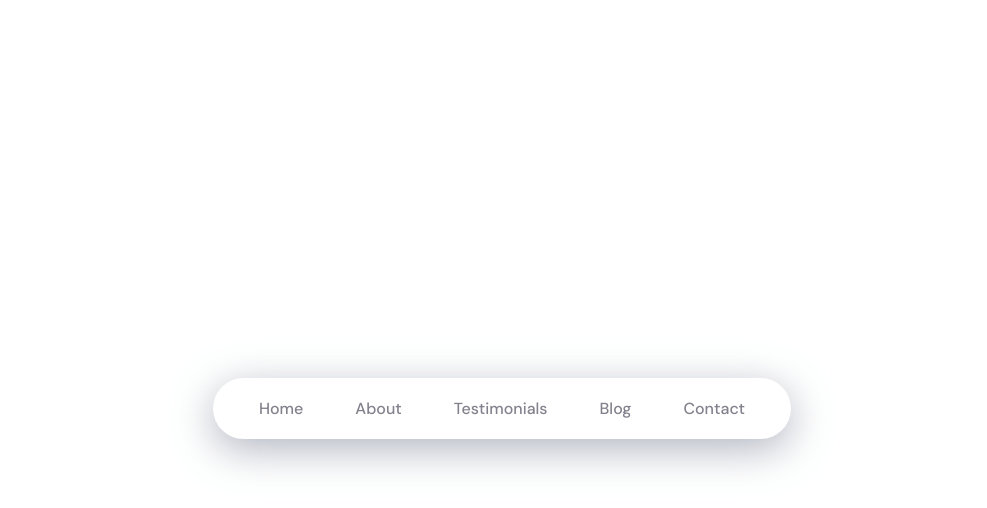
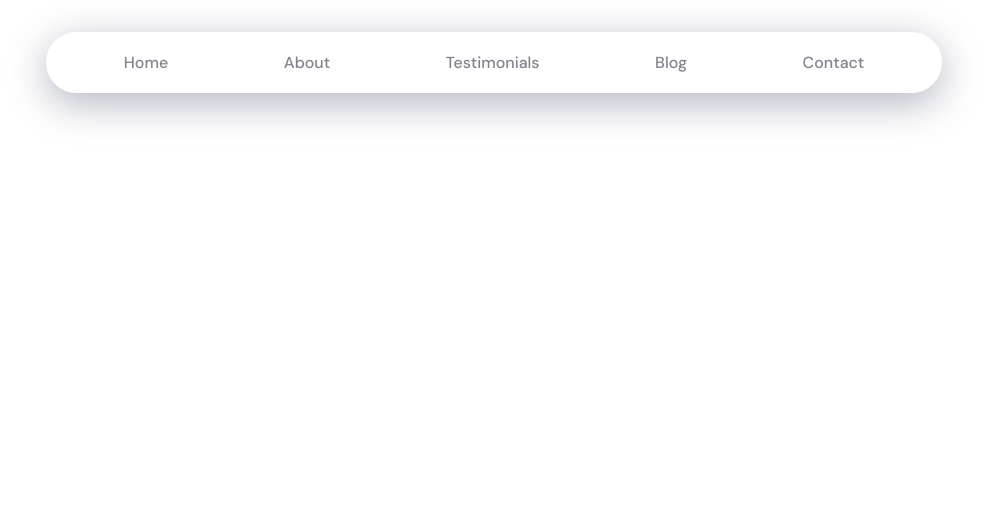
Before and after one commit to RenzoJose/nav-bar, a plain HTML site: page index.html in a window 1280 px wide. Shown: the whole page, without its empty margins (146-1133 px from the left). Drawn offline with Linux system fonts and the light colour scheme.

Commit message:
actualizacion-2

```diff
--- a/index.html
+++ b/index.html
@@ -3,7 +3,7 @@
   <head>
     <meta charset="UTF-8" />
     <meta name="viewport" content="width=device-width, initial-scale=1.0" />
-    <title>NAV BAR ANIMADO CON CSS</title>
+    <title>NAV-BAR ANIMADO CON CSS</title>
     <link rel="stylesheet" href="style.css" />
   </head>
   <body>
@@ -16,5 +16,5 @@
       <span class="nav-indicator"></span>
     </nav>
   </body>
-  <!-- <script src="script.js"></script> -->
+  <script src="script.js"></script>
 </html>
--- a/style.css
+++ b/style.css
@@ -3,81 +3,69 @@
   box-sizing: border-box;
 }
 
-body {
-  text-align: center;
-  display: -webkit-box;
+.nav {
+  position: relative;
   display: flex;
-  height: 100vh;
-  width: 100%;
-
-  justify-content: center;
-
-  align-items: center;
+  justify-content: space-around;
+  width: 70vw;
   padding: 0 20px;
-  /* background-image: url("https://www.toptal.com/designers/subtlepatterns/patterns/debut_light.png"); */
-}
-
-.nav {
-  /* display: -webkit-inline-box; */
-  display: inline-flex;
-  position: relative;
+  margin: 2rem auto 0;
   overflow: hidden;
-  /* width: 100%; */
   background-color: #fff;
-  padding: 0 20px;
   border-radius: 40px;
   box-shadow: 0 10px 40px rgba(159, 162, 177, 0.8);
 }
 
 .nav-item {
-  color: #83818c;
-  padding: 20px;
+  position: relative;
+  z-index: 1;
+
+  padding: 1.25rem;
+  margin: 0 6px;
+  font-family: "DM Sans", sans-serif;
   text-decoration: none;
+  font-weight: 500;color: #83818c;
 
   transition: 0.3s;
-  margin: 0 6px;
-  z-index: 1;
-  font-family: "DM Sans", sans-serif;
-  font-weight: 500;
-  position: relative;
+
 }
 .nav-item:before {
+  position: absolute;
+  left: 0;
+  bottom: -10px;
   content: "";
-  position: absolute;
-  bottom: -10px;
-  left: 0;
   width: 100%;
-  height: 8px;
-  background-color: #651881;
+  height: 0.3rem;
+  background-color: #8f8e90fa;
   border-radius: 8px 8px 0 0;
   opacity: 0;
 
   transition: 0.3s;
 }
 
-.nav-item:hover:before {
+.nav-item:not(.is-active):hover:before {
   opacity: 1;
   bottom: 0;
 }
 
-.nav-item:hover {
+.nav-item:not(.is-active):hover {
   color: #333;
 }
 
-/* .nav-indicator {
+.nav-indicator {
   position: absolute;
   left: 0;
   bottom: 0;
-  height: 4px;
+  height: 0.5rem;
 
   transition: 0.4s;
   height: 5px;
   z-index: 1;
   border-radius: 8px 8px 0 0;
-} */
+}
 
-/* @media (max-width: 580px) {
+ @media (max-width: 580px) {
   .nav {
-    overflow: auto;
+    overflow-x: auto;
   }
-} */
+}
```
